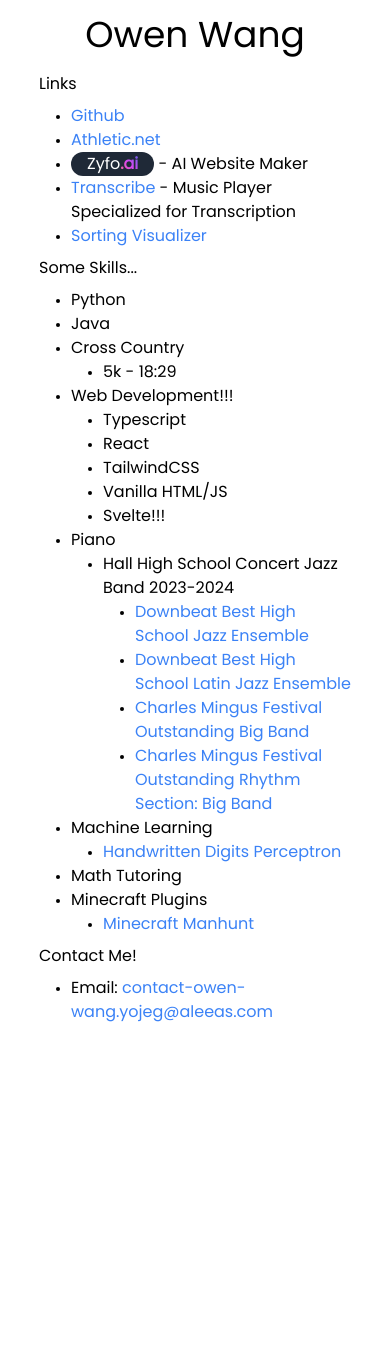
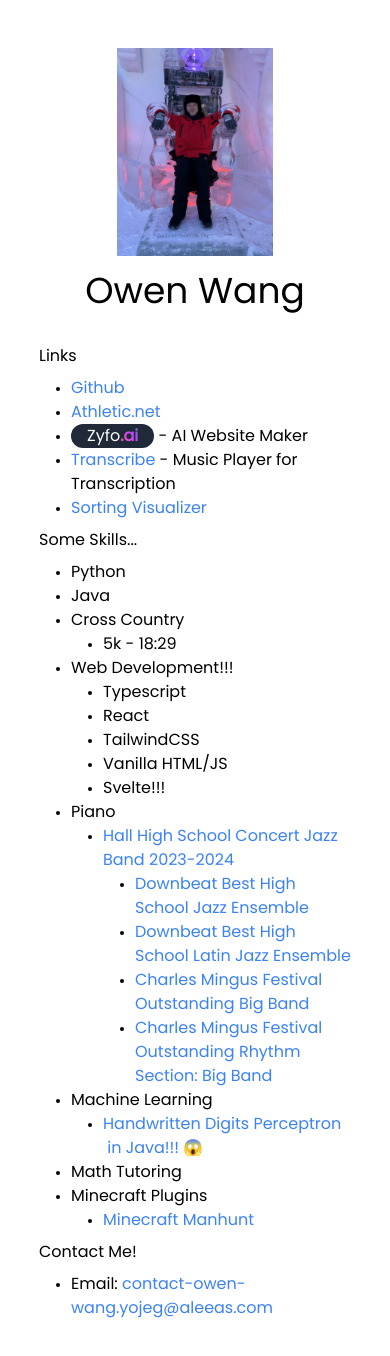
Before and after one commit to TSVRN9/TSVRN9.github.io, a SvelteKit app: page / in a window 390 px wide. Shown: the top 1356 px of the page. Before the commit the page ends 1024 px from the top, so only its background shows below. Built offline with nearby package versions, Linux system fonts and the light colour scheme.

Commit message:
Add image and secret tooltip

```diff
--- a/gh-pages.js
+++ b/gh-pages.js
@@ -12,7 +12,7 @@ ghpages.publish(
 		if (err) {
 			console.error(err);
 		} else {
-			console.log('Published successfully' + (DOMAIN ? `to https://${DOMAIN}` : ''));
+			console.log('Published successfully' + (DOMAIN ? ` to https://${DOMAIN}` : ''));
 		}
 	}
 );
--- a/package.json
+++ b/package.json
@@ -33,6 +33,7 @@
 		"svelte": "^4.2.7",
 		"svelte-check": "^3.6.0",
 		"tailwindcss": "^3.4.7",
+		"tailwindcss-animate": "^1.0.7",
 		"typescript": "^5.0.0",
 		"typescript-eslint": "^8.0.0-alpha.20",
 		"vite": "^5.0.3",
--- /dev/null
+++ b/src/lib/components/tooltip/ToolTip.svelte
@@ -0,0 +1,5 @@
+<div
+    class="inline md:hidden md:group-hover:block md:group-hover:duration-300 md:group-hover:animate-in md:group-hover:slide-in-from-left-1/3 md:group-hover:fade-in-25 -z-10"
+>
+    <slot />
+</div>
--- /dev/null
+++ b/src/lib/components/tooltip/TooltipContainer.svelte
@@ -0,0 +1,3 @@
+<div class="group flex flex-row items-center gap-1">
+	<slot />
+</div>
--- a/src/routes/+page.svelte
+++ b/src/routes/+page.svelte
@@ -1,11 +1,14 @@
 <script lang="ts">
+	import ToolTip from '$lib/components/tooltip/ToolTip.svelte';
+	import InlineTooltip from '$lib/components/tooltip/TooltipContainer.svelte';
 </script>
 
 <svelte:head>
 	<title>Owen Wang</title>
 </svelte:head>
 
-<main class="w-4/5 md:w-1/2 lg:w-1/3 mx-auto mt-4">
+<main class="w-4/5 md:w-1/2 lg:w-2/5 mx-auto my-12 flex flex-col gap-4">
+	<img src="/images/goofy.jpg" alt="Owen Wang sitting" class="w-1/2 mx-auto">
 	<h1 class="text-4xl text-center">Owen Wang</h1>
 	<div class="flex flex-col gap-y-2 mt-4">
 		<h2>Links</h2>
@@ -25,21 +28,19 @@
 			<li>
 				<a href="https://zyfo.ai" class="text-nowrap">
 					<span class="bg-gray-800 hover:bg-gray-600 rounded-full text-white py-1 px-4 group">
-						<span>
 						Zyfo<span
 							class="bg-gradient-to-tr from-rose-400 via-fuchsia-500 to-indigo-500 inline-block text-transparent bg-clip-text font-bold"
 							>.ai</span
 						>
 					</span>
-					</span>
+				</a>
 				- AI Website Maker
-				</a>
 			</li>
 			<li>
 				<a
 					href="https://owenwang.dev/Transcribe"
 					class="text-blue-500 hover:text-blue-700 hover:underline">Transcribe</a
-				> - Music Player Specialized for Transcription
+				> - Music Player for Transcription
 			</li>
 			<li>
 				<a
@@ -72,7 +73,11 @@
 				Piano
 				<ul class="list-disc ml-8">
 					<li>
-						Hall High School Concert Jazz Band 2023-2024
+						<a
+							href="https://www.hallhighjazz.com/"
+							class="text-blue-500 hover:text-blue-700 hover:underline"
+							>Hall High School Concert Jazz Band 2023-2024</a
+						>
 						<ul class="list-disc ml-8">
 							<li>
 								<a
@@ -112,11 +117,14 @@
 				Machine Learning
 				<ul class="list-disc ml-8">
 					<li>
+						<InlineTooltip>
 							<a
 								href="https://github.com/TSVRN9/BeginnerNeuralNetwork"
-							class="text-blue-500 hover:text-blue-700 hover:underline"
-							>Handwritten Digits Perceptron</a
-						>
+								class="text-blue-500 hover:text-blue-700 hover:underline md:flex md:flex-row"
+								>Handwritten Digits Perceptron
+								<ToolTip>&nbsp;in Java!!! 😱</ToolTip>
+							</a>
+						</InlineTooltip>
 					</li>
 				</ul>
 			</li>
--- a/tailwind.config.js
+++ b/tailwind.config.js
@@ -1,5 +1,6 @@
 import colors from 'tailwindcss/colors';
 import defaultTheme from 'tailwindcss/defaultTheme';
+import tailwindAnimate from 'tailwindcss-animate';
 
 /** @type {import('tailwindcss').Config} */
 export default {
@@ -17,5 +18,7 @@ export default {
 			}
 		}
 	},
-	plugins: []
+	plugins: [
+		tailwindAnimate
+	]
 };
--- a/vite.config.ts
+++ b/vite.config.ts
@@ -2,7 +2,9 @@ import { sveltekit } from '@sveltejs/kit/vite';
 import { defineConfig } from 'vitest/config';
 
 export default defineConfig({
-	plugins: [sveltekit()],
+	plugins: [
+		sveltekit(),
+	],
 	test: {
 		include: ['src/**/*.{test,spec}.{js,ts}']
 	}
```
Also changed, not shown: static/images/goofy.jpg (added), 1 other file (tests, documents, lock files or other folders). Lines whose indentation alone changed are shown as unchanged.
